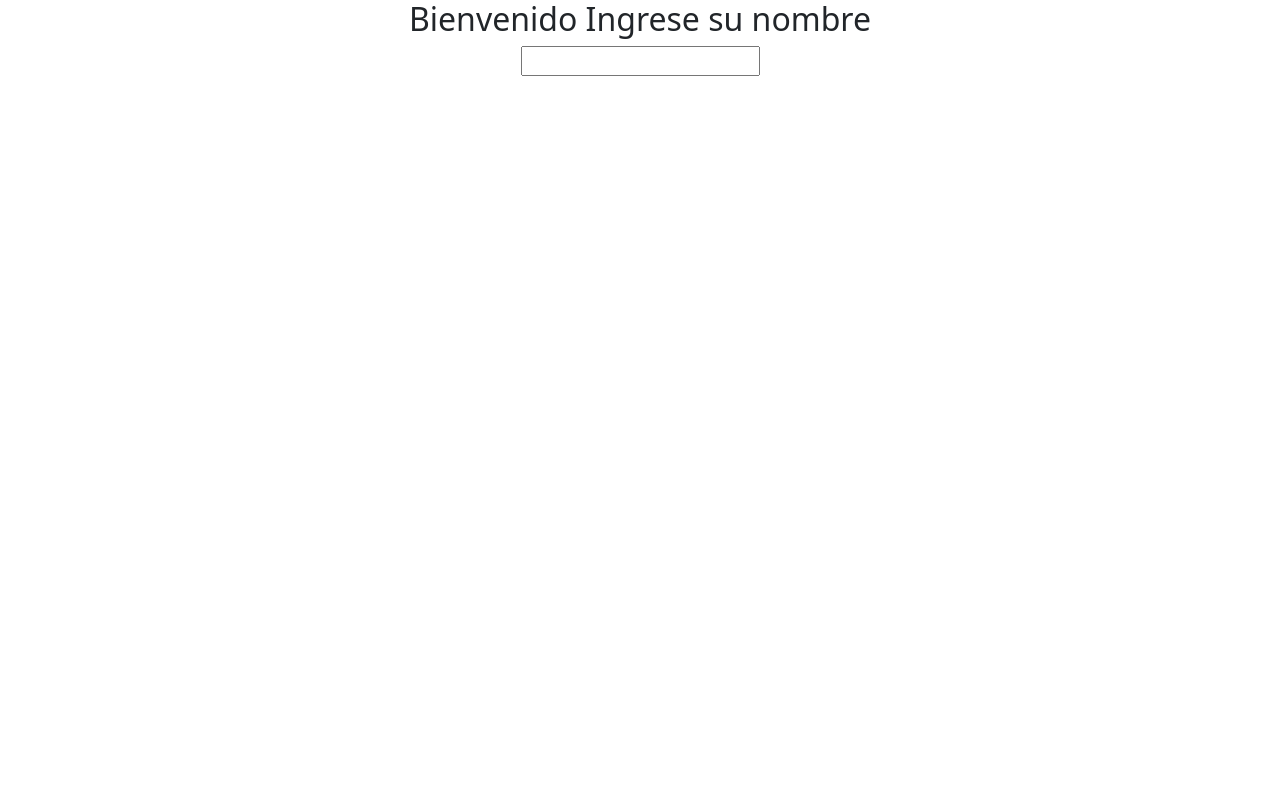
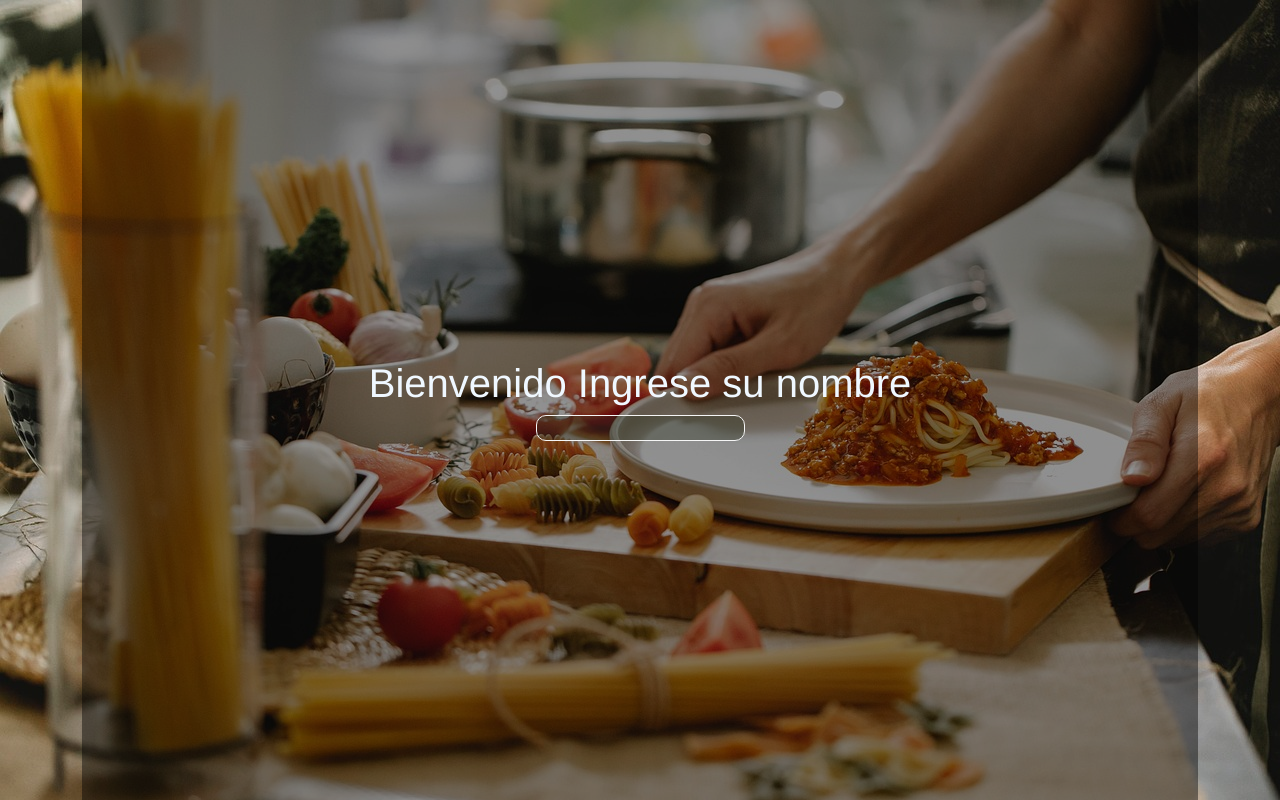
Before and after one commit to eliasmarolla/vue-proyect-01, a plain HTML site: page index.html in a window 1280 px wide. Drawn offline with nearby package versions, Linux system fonts and the light colour scheme.

Commit message:
feat: agregue estilo del primer componente

```diff
--- a/css/style.css
+++ b/css/style.css
@@ -0,0 +1,40 @@
+*{
+    margin: 0;
+    padding: 0;
+    box-sizing: border-box;
+    font-family: helvetica;
+    color: aliceblue;
+}
+body{
+    background-image: url(../img/fondo.jpg);
+    background-repeat: no-repeat;
+    background-size: cover;
+}
+.presentacion{
+    min-height: 100vh;
+    display: flex;
+    justify-content: center;
+    align-items: center;
+    background-color: rgba(0, 0, 0, 0.432);
+}
+form{
+    display: flex;
+    flex-direction: column;
+    align-items: center;
+    gap: 15px;
+}
+
+input, select{
+    background-color: rgba(51, 56, 39, 0.404);
+    border-radius: 10px;
+    border: 1px solid whitesmoke;
+    text-align: center;
+}
+label{
+    margin-right: 15px;
+}
+button{
+    background-color: rgb(99, 81, 42);
+    border-radius: 5px;
+    padding: 7px;
+}
--- a/index.html
+++ b/index.html
@@ -9,12 +9,12 @@
 </head>
 <body class="container">
     <section id="app" class="container">
-        <div class="row">
+        <div class="row presentacion">
 
             <div v-if="ingreso" class="col text-center">
                 <form  @submit.prevent>
                     <div>
-                        <h2>Bienvenido Ingrese su nombre</h2>
+                        <h1>Bienvenido Ingrese su nombre</h1>
                         <input type="text"  @keyup.enter="iniciar()">
                     </div>
                 </form>
--- a/js/app.js
+++ b/js/app.js
@@ -4,6 +4,7 @@ const app = Vue.createApp({
         ingreso : true,
         ingresado : false,
         nombre : "",
+
 
     }
   },
@@ -19,11 +20,14 @@ const app = Vue.createApp({
 app.component('list-form',{
     data(){
         return{
+            tituloSeccion:"Carguemos datos",
+            introduccion1: "A continuacion te invitamos a que comiences a cargar los alimentos que tengas o a los que puedas acceder para armar tus platos",
+            introduccion2: "Tambien necesitamos que elijas si este alimento es principal o acompañamiento",
             comida:null,
             tipo:null,
             opciones:[
-                {texto:"principal", value:'A'},
-                {texto:"acompañamiento", value:'B'}
+                {opcion:"principal"},
+                {opcion:"acompañamiento"}
                  ],
             comidas:[]
         }
@@ -40,6 +44,9 @@ app.component('list-form',{
 
     },
     template:`
+    <h2>{{tituloSeccion}}</h2>
+    <p>{{introduccion1}}</p>
+    <p>{{introduccion2}}</p>
     <form @submit.prevent="agregarComida">
     <div>
         <label>Ingrese el alimento</label>
@@ -48,18 +55,18 @@ app.component('list-form',{
     <div>
         <select v-model="tipo">
             <option disabled value="">Seleccione el tipo de alimento</option>
-            <option v-for="item in opciones" v-bind:value="item.value">{{item.texto}}</option>
+            <option v-for="item in opciones" v-bind:value="item.opcion">{{item.opcion}}</option>
         </select>
      </div>
 
-<button type="submit">Agregar comida</button>
+<button type="submit">Agregar alimento</button>
     <form>
     `
 })
 app.component('armar-plato',{
     data(){
         return{
-
+            alimentos:[]
         }
     },
     template: `
```
Also changed, not shown: img/fondo.jpg (added).
